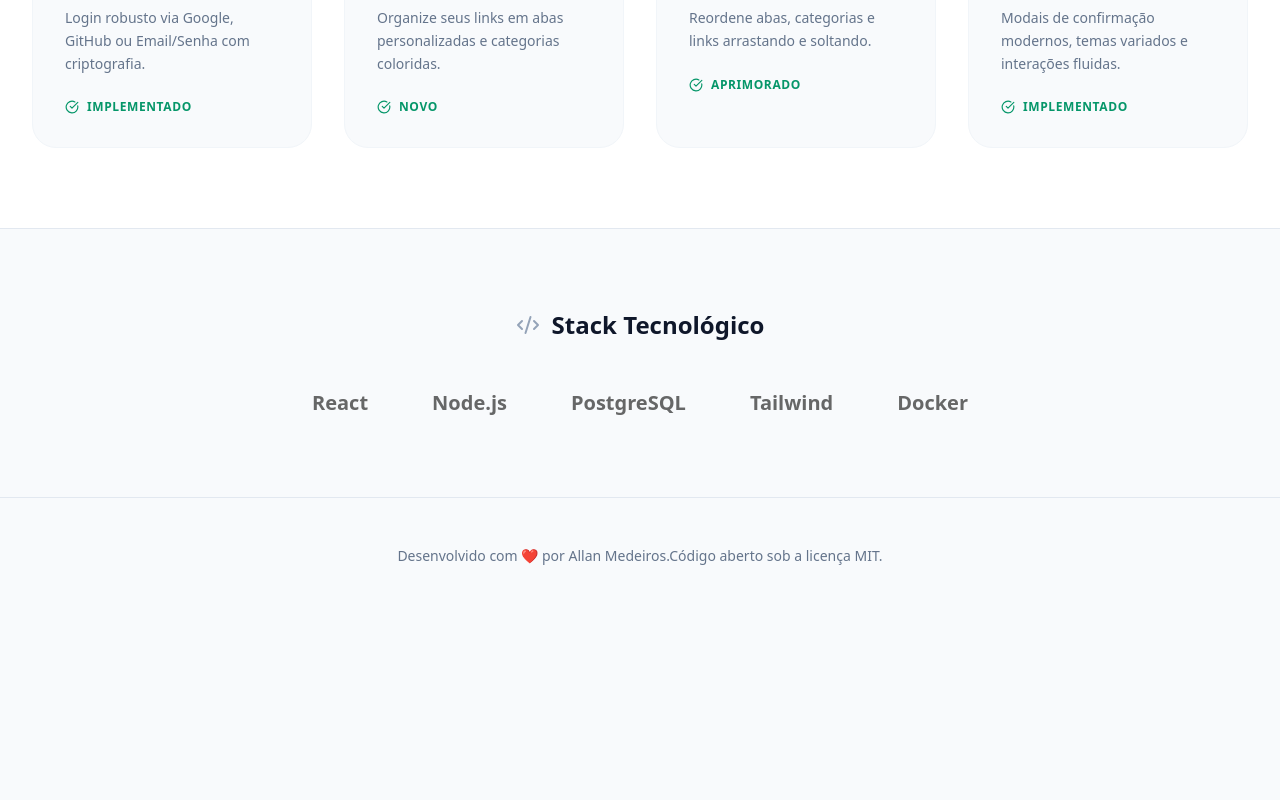
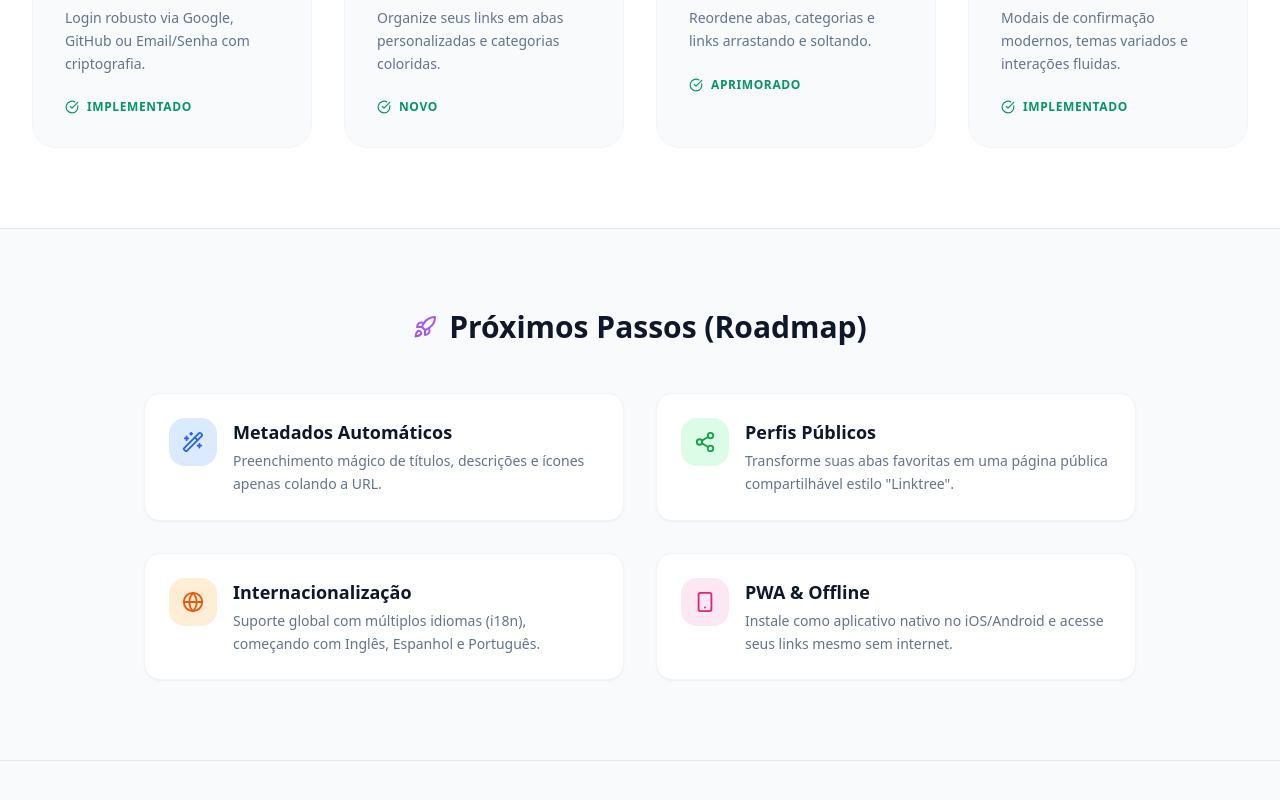
Before and after one commit to allanmedeiros71/linkhub, a React (Vite) app: page / in a window 1280 px wide. Shown: the part 1992-2792 px from the top of the page. Before the commit the page ends 2606 px from the top, so only its background shows below. Built offline with nearby package versions, Linux system fonts and the light colour scheme; no server answers.

Commit message:
feat: Add roadmap section with strategic project suggestions and enhancements

```diff
--- a/ProjectStatus.jsx
+++ b/ProjectStatus.jsx
@@ -7,7 +7,12 @@ import {
   Shield,
   Layout,
   Move,
-  Code2
+  Code2,
+  Rocket,
+  Wand2,
+  Share2,
+  Globe,
+  Smartphone
 } from "lucide-react";
 import DemoGestorLinks from "./demo_gestor_links";
 
@@ -195,6 +200,70 @@ export default function ProjectStatus() {
         </div>
       </section>
 
+      {/* Roadmap Section */}
+      <section className="py-20 bg-slate-50 dark:bg-slate-900 border-b border-slate-200 dark:border-slate-800">
+        <div className="max-w-5xl mx-auto px-4 text-center">
+           <h2 className="text-3xl font-black mb-12 flex items-center justify-center gap-3">
+            <Rocket className="text-purple-500" />
+            Próximos Passos (Roadmap)
+          </h2>
+
+          <div className="grid grid-cols-1 md:grid-cols-2 gap-8 text-left">
+             {/* Item 1 */}
+             <div className="flex gap-4 p-6 bg-white dark:bg-slate-800 rounded-2xl border border-slate-100 dark:border-slate-700 hover:scale-[1.02] transition-transform duration-300 shadow-sm">
+                <div className="shrink-0 w-12 h-12 bg-blue-100 dark:bg-blue-900/30 text-blue-600 rounded-2xl flex items-center justify-center">
+                    <Wand2 size={22} />
+                </div>
+                <div>
+                    <h3 className="font-bold text-lg mb-1">Metadados Automáticos</h3>
+                    <p className="text-sm text-slate-500 dark:text-slate-400 leading-relaxed">
+                        Preenchimento mágico de títulos, descrições e ícones apenas colando a URL.
+                    </p>
+                </div>
+             </div>
+
+             {/* Item 2 */}
+             <div className="flex gap-4 p-6 bg-white dark:bg-slate-800 rounded-2xl border border-slate-100 dark:border-slate-700 hover:scale-[1.02] transition-transform duration-300 shadow-sm">
+                <div className="shrink-0 w-12 h-12 bg-green-100 dark:bg-green-900/30 text-green-600 rounded-2xl flex items-center justify-center">
+                    <Share2 size={22} />
+                </div>
+                <div>
+                    <h3 className="font-bold text-lg mb-1">Perfis Públicos</h3>
+                    <p className="text-sm text-slate-500 dark:text-slate-400 leading-relaxed">
+                        Transforme suas abas favoritas em uma página pública compartilhável estilo "Linktree".
+                    </p>
+                </div>
+             </div>
+
+             {/* Item 3 */}
+             <div className="flex gap-4 p-6 bg-white dark:bg-slate-800 rounded-2xl border border-slate-100 dark:border-slate-700 hover:scale-[1.02] transition-transform duration-300 shadow-sm">
+                <div className="shrink-0 w-12 h-12 bg-orange-100 dark:bg-orange-900/30 text-orange-600 rounded-2xl flex items-center justify-center">
+                    <Globe size={22} />
+                </div>
+                <div>
+                    <h3 className="font-bold text-lg mb-1">Internacionalização</h3>
+                    <p className="text-sm text-slate-500 dark:text-slate-400 leading-relaxed">
+                        Suporte global com múltiplos idiomas (i18n), começando com Inglês, Espanhol e Português.
+                    </p>
+                </div>
+             </div>
+
+             {/* Item 4 */}
+             <div className="flex gap-4 p-6 bg-white dark:bg-slate-800 rounded-2xl border border-slate-100 dark:border-slate-700 hover:scale-[1.02] transition-transform duration-300 shadow-sm">
+                <div className="shrink-0 w-12 h-12 bg-pink-100 dark:bg-pink-900/30 text-pink-600 rounded-2xl flex items-center justify-center">
+                    <Smartphone size={22} />
+                </div>
+                <div>
+                    <h3 className="font-bold text-lg mb-1">PWA & Offline</h3>
+                    <p className="text-sm text-slate-500 dark:text-slate-400 leading-relaxed">
+                        Instale como aplicativo nativo no iOS/Android e acesse seus links mesmo sem internet.
+                    </p>
+                </div>
+             </div>
+          </div>
+        </div>
+      </section>
+
       {/* Tech Stack */}
       <section className="py-20 px-4">
         <div className="max-w-5xl mx-auto text-center">
```
Also changed, not shown: 1 other file (tests, documents, lock files or other folders).
